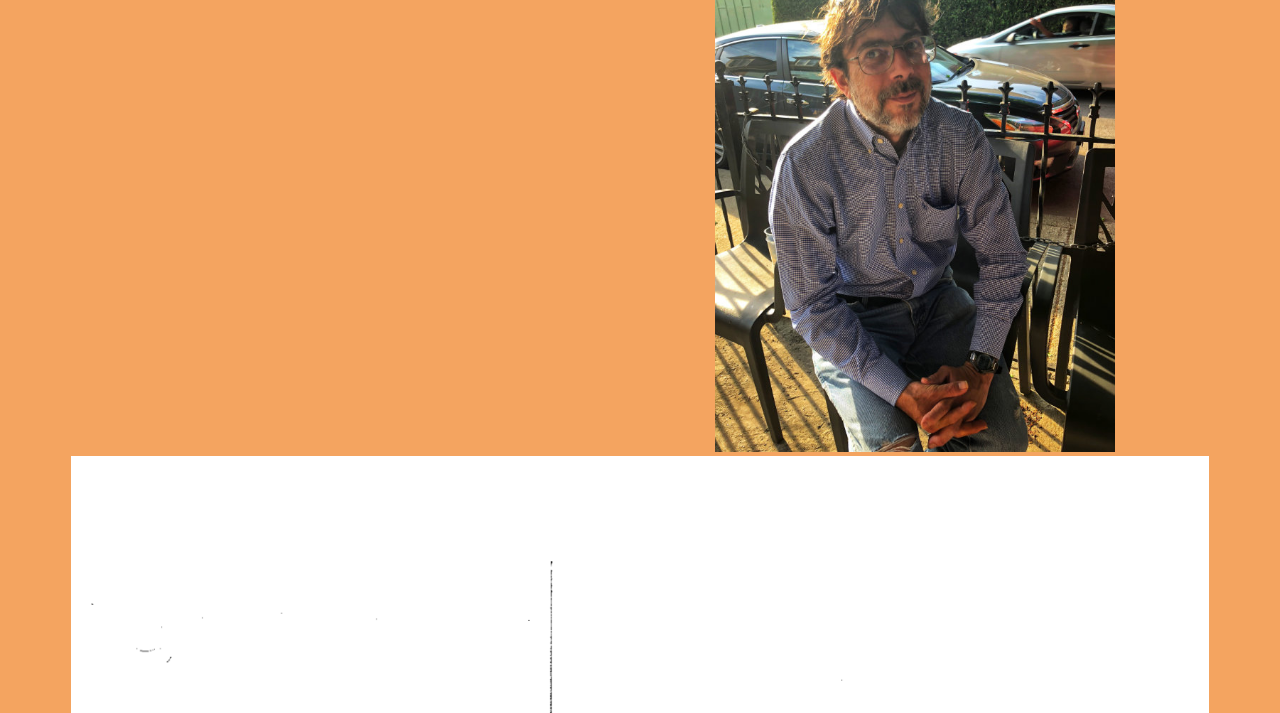
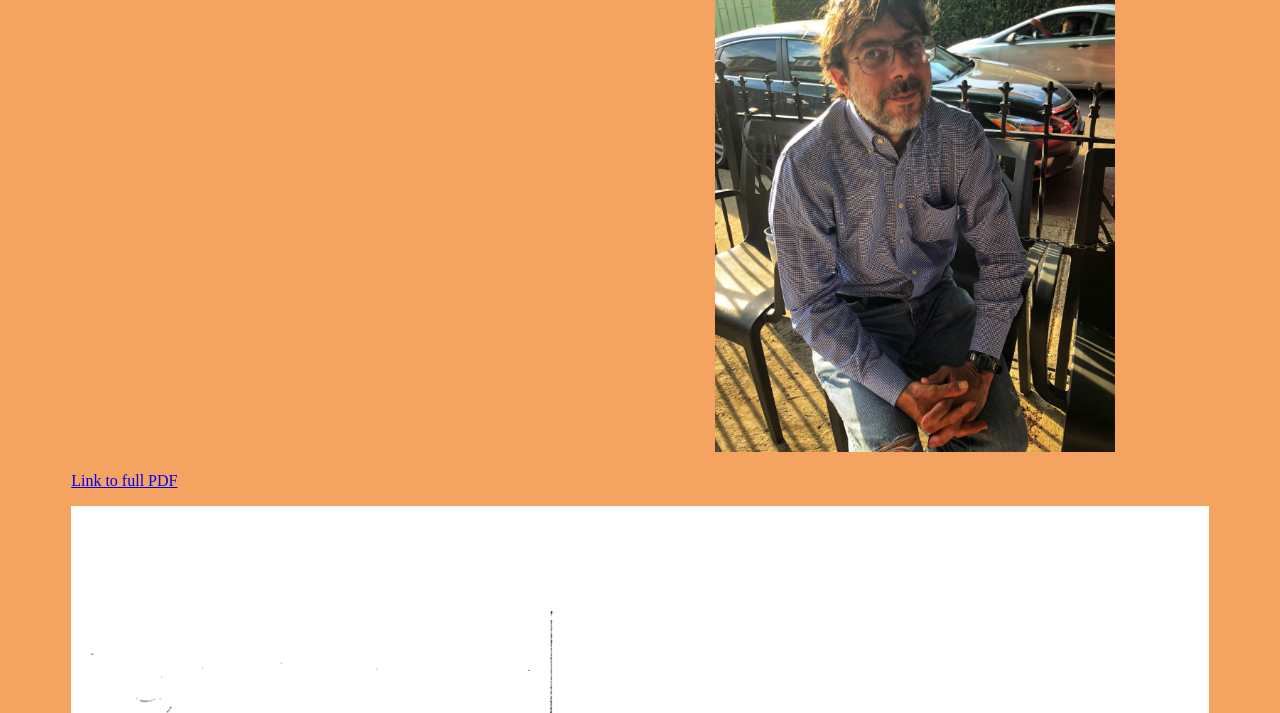
Before and after one commit to elie-abisdris/meditation-writing, a plain HTML site: page index.html in a window 1280 px wide. Shown: the part 87-800 px from the top of the page. Drawn offline with Linux system fonts and the light colour scheme.

Commit message:
Add files via upload

```diff
--- a/index.html
+++ b/index.html
@@ -18,9 +18,10 @@
         <div class="author-photo">
             <img src="./images/author_photo.jpg" alt="">
         </div>
+
     </header>
-
     <article>
+        <p><a href=".\Meditation_by_Elie_Abisdris.pdf" class="pdf-link">Link to full PDF</a></p>
         <button class="hide prev">Prev</button>
         <img class='book-page-img'  src="./images/page-1.gif" alt="">
         <button class="next">Next</button>
```
